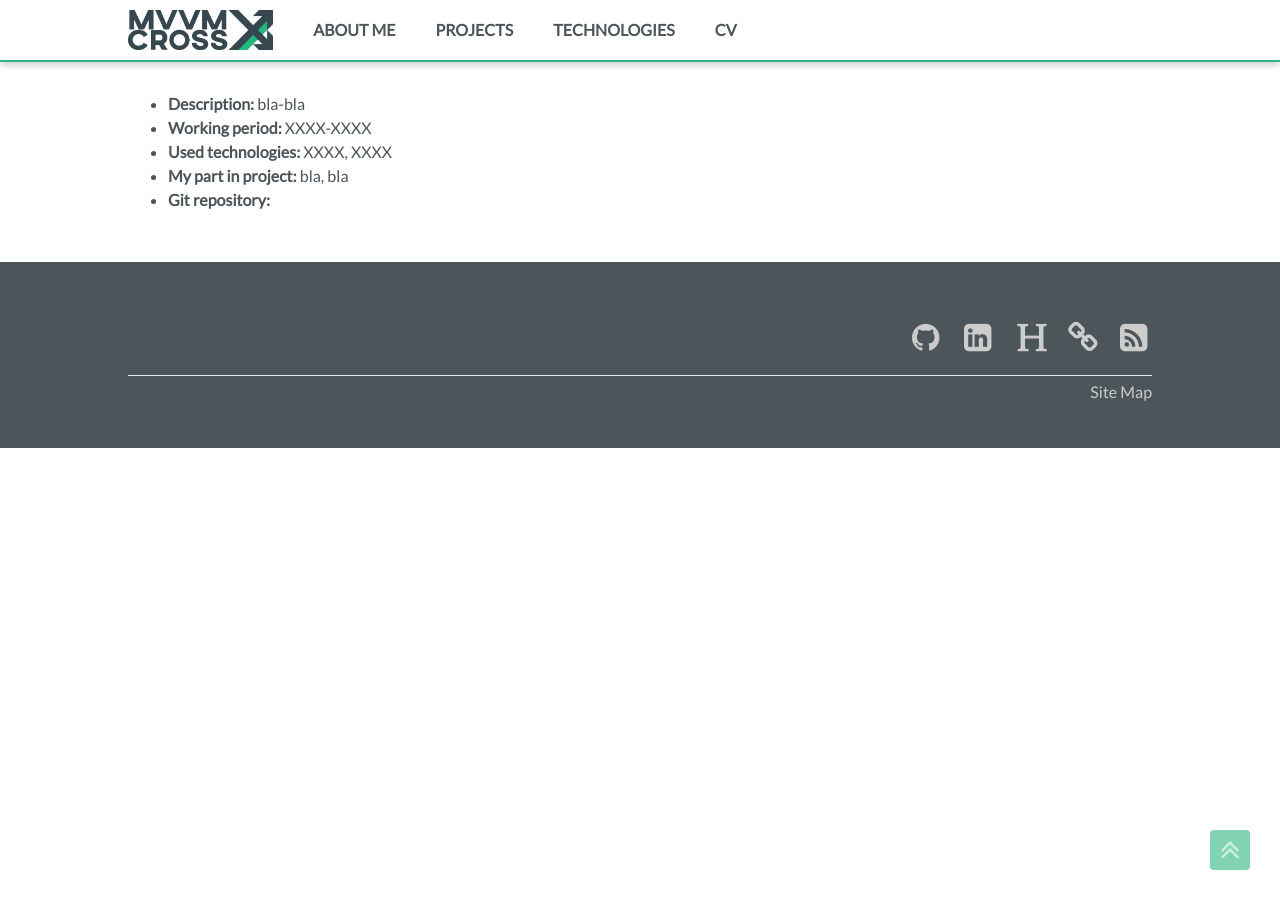
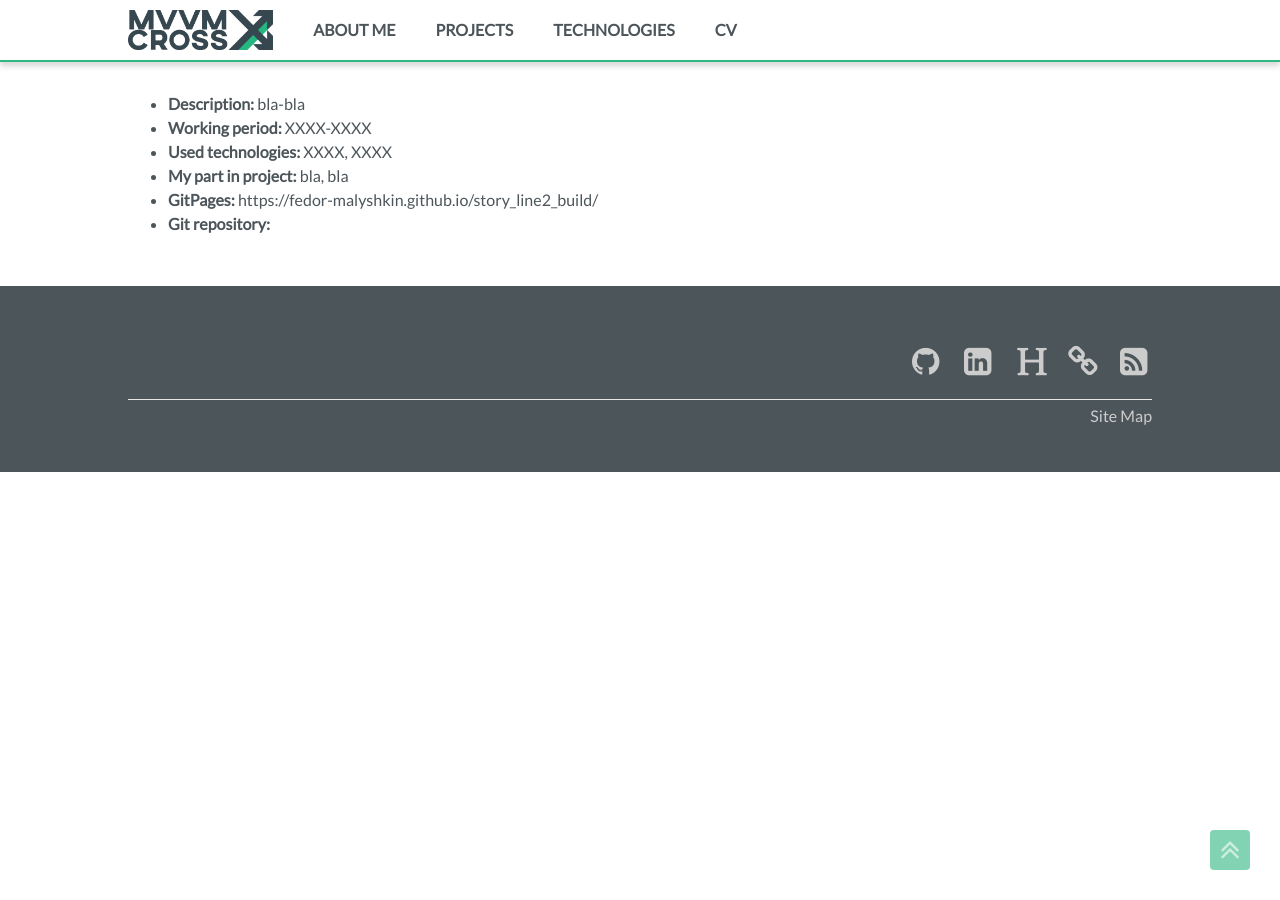
Before and after one commit to fedor-malyshkin/fedor-malyshkin.github.io, a Jekyll site: the page built from projects/story_line2.md, in a window 1280 px wide. Built offline with Jekyll 4.4.1, drawn with Linux system fonts in a browser that asks for light colours; our own code applies the rules of GitHub Pages for plain Markdown files.

Commit message:
add link to GitHub Pages: https://fedor-malyshkin.github.io/story_line2_build/

```diff
--- a/projects/story_line2.md
+++ b/projects/story_line2.md
@@ -5,4 +5,5 @@ title:  "Story Line 2" Projects
 * **Working period:** XXXX-XXXX
 * **Used technologies:** XXXX, XXXX
 * **My part in project:** bla, bla
+* **GitPages:** https://fedor-malyshkin.github.io/story_line2_build/
 * **Git repository:**
```
